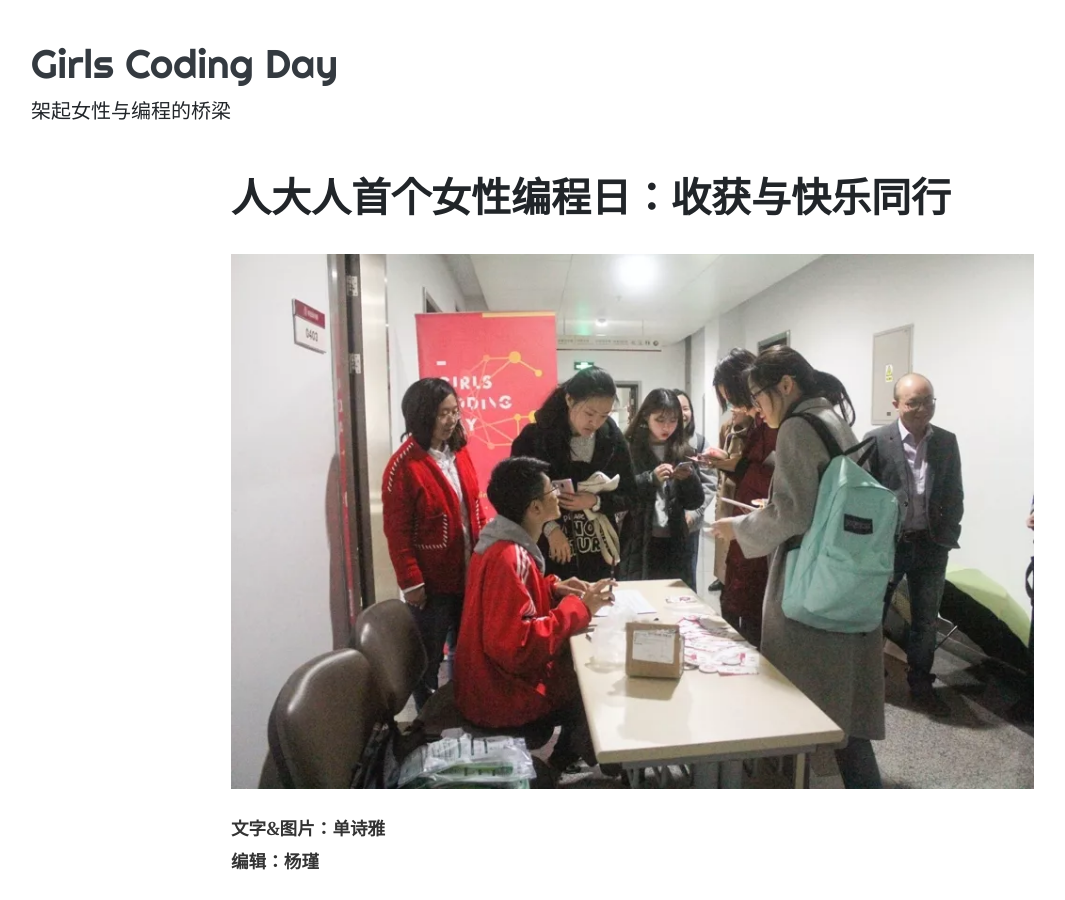
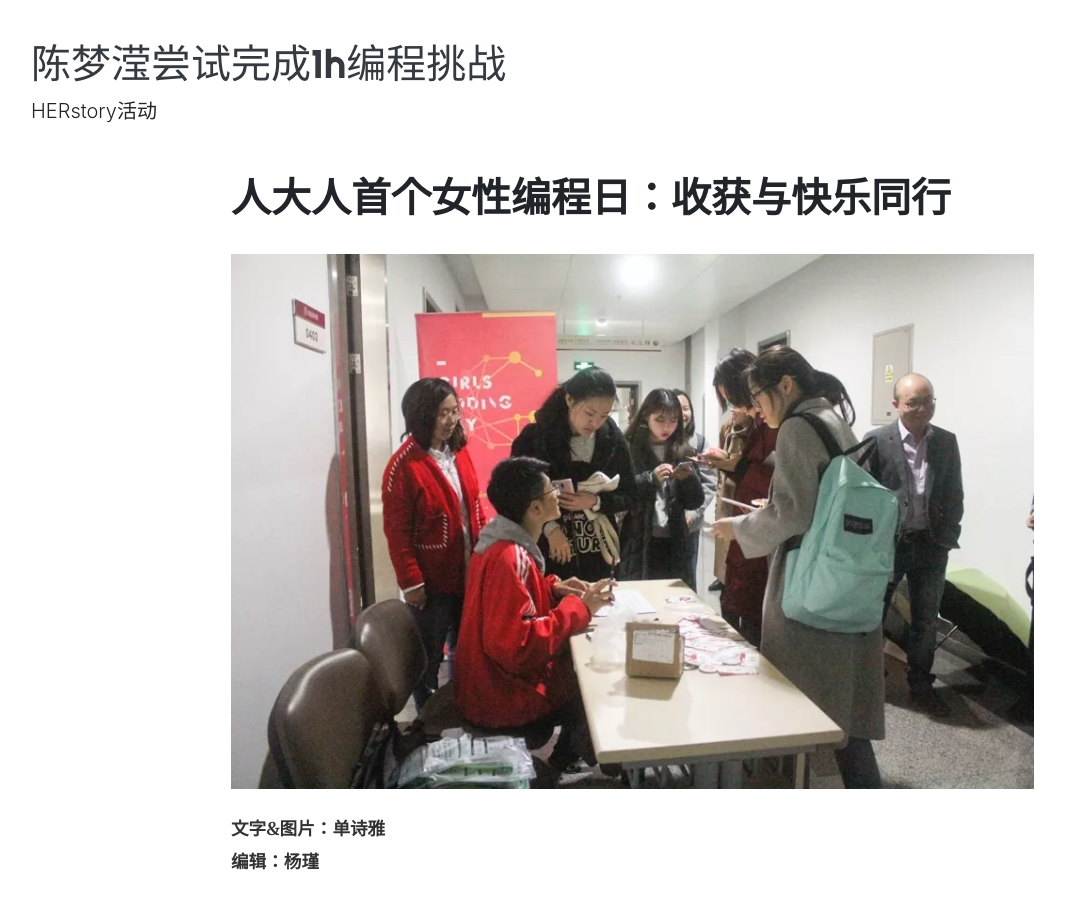
Before and after one commit to Chen-Mengying/my-2-blog, a Jekyll site: the page built from _posts/2018-11-05-my-first-post.md, in a window 1280 px wide and 900 px high. Shown: the whole window, without its empty margins (54-1119 px from the left). Built offline with Jekyll 4.4.1, drawn with Linux system fonts in a browser that asks for light colours; nearby versions of some CDN libraries; some of the changed text lies outside the part shown.

Commit message:
Update _config.yml
改了标题

```diff
--- a/_config.yml
+++ b/_config.yml
@@ -1,12 +1,12 @@
 # "/" + 仓库的名字. 资源文件的路径组成部分
-baseurl: "/Girls-Coding-Day-Jekyll-blog-2"
+baseurl: "/my-2-blog"
 
 # 网页的标题
-title: "Girls Coding Day"
+title: "科技遇见她"
 # 网站的主标题
-name: "Girls Coding Day"
+name: "陈梦滢尝试完成1h编程挑战"
 # 网站副标题
-description: "架起女性与编程的桥梁"
+description: "HERstory活动"
 
 # 分页配置
 # 每页文章数量
```
